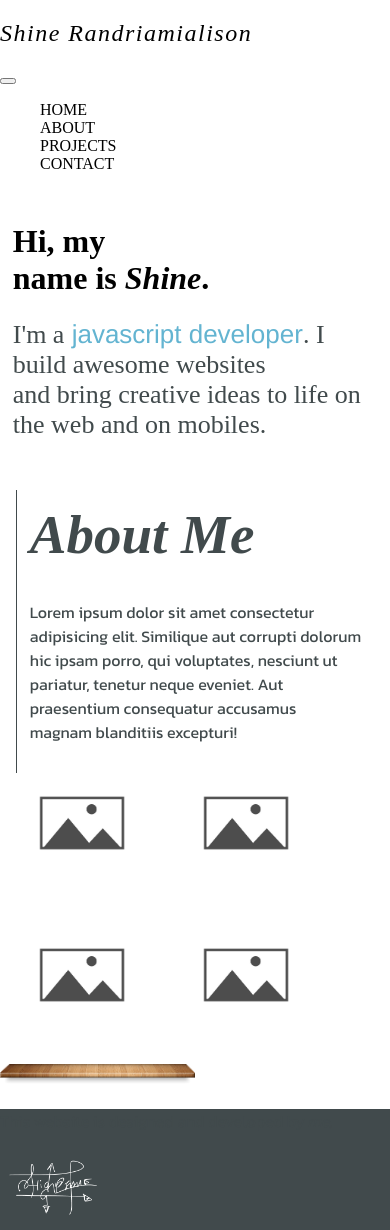
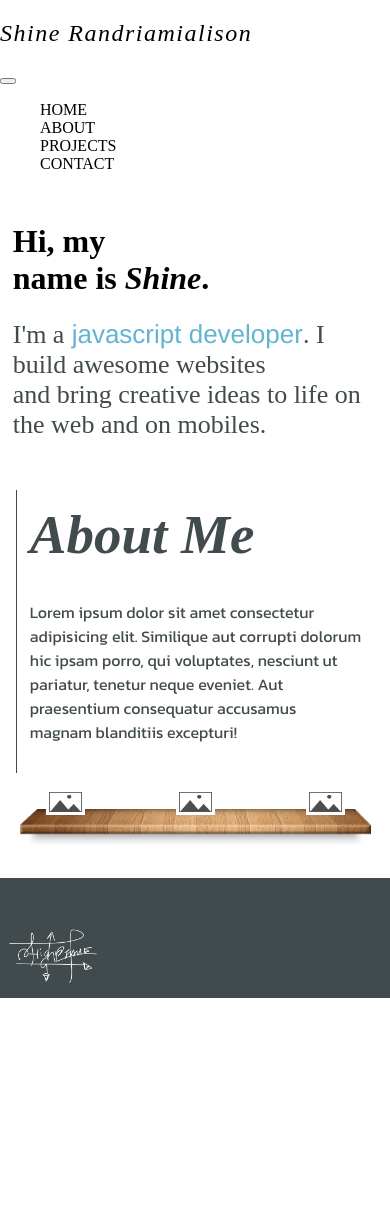
Before and after one commit to Shine0111/portfolio, a React (Vite) app: page / in a window 390 px wide. After the commit the page ends 998 px from the top, so only its background shows below. Built offline with nearby package versions, Linux system fonts and the light colour scheme.

Commit message:
refactor media queries

```diff
--- a/src/components/ProjectsSection/ProjectsSection.module.css
+++ b/src/components/ProjectsSection/ProjectsSection.module.css
@@ -1,17 +1,15 @@
 .container {
   background-image: url(../../assets/wall-bookshelf.png);
   background-repeat: no-repeat;
-  background-position-y: 200%;
-}
-@media (max-width: 1380px) {
-  .container {
-    background-size: 50%;
-    background-position-y: 100%;
-  }
+  background-position-y: 100%;
+  background-position-x: center;
+  display: flex;
+  justify-content: space-around;
+  background-size: 90%;
 }
 .projectEntryImage {
-  width: 100px;
-  margin-bottom: 5rem;
+  width: 10%;
+  margin-bottom: 12%;
   margin-left: 2rem;
   margin-right: 2rem;
 }
--- a/src/components/ProjectsSection/ProjectsSection.tsx
+++ b/src/components/ProjectsSection/ProjectsSection.tsx
@@ -10,11 +10,6 @@ const ProjectsSection = () => {
   ];
   return (
     <div className={classNames("container-max-width-wider", styles.container)}>
-      <img
-        src={placeholderImage}
-        alt="placeholder image"
-        className={styles.projectEntryImage}
-      />
       {projects.map((project) => (
         <img
           key={project.title}
```
